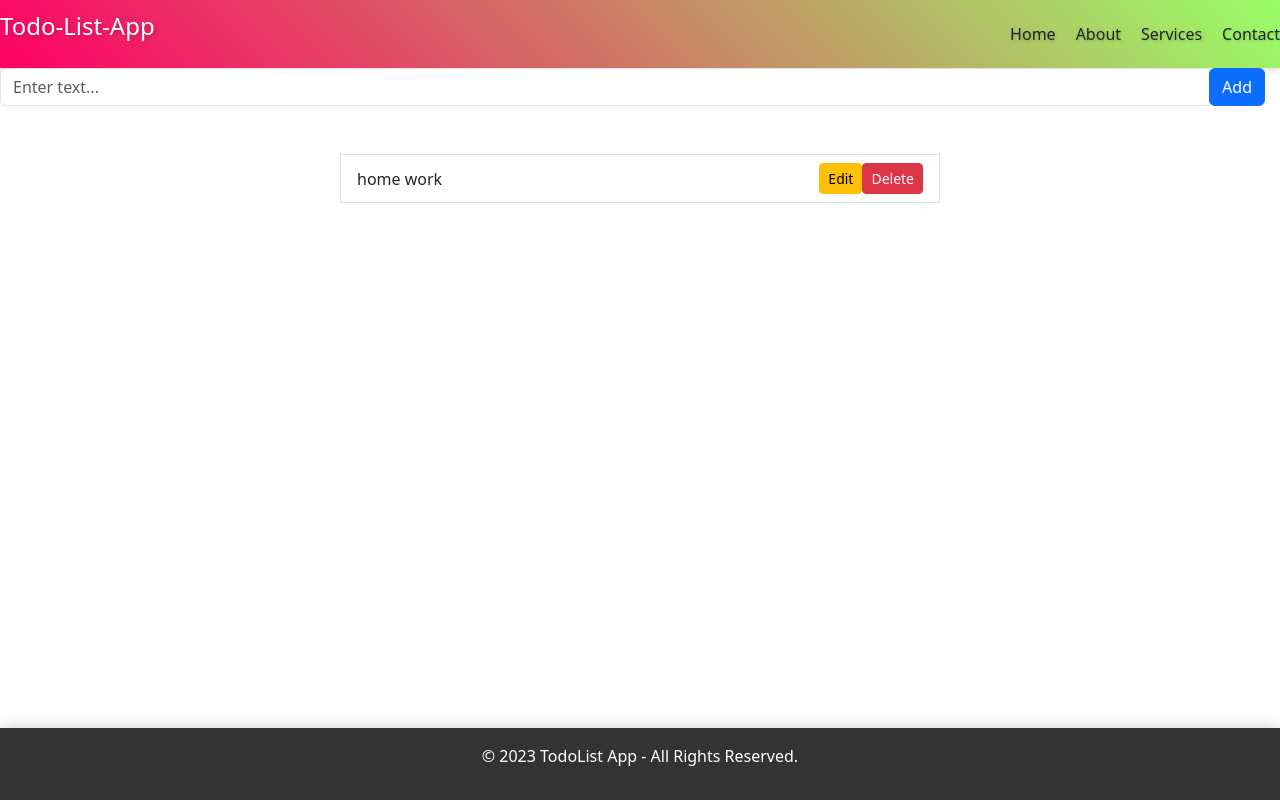
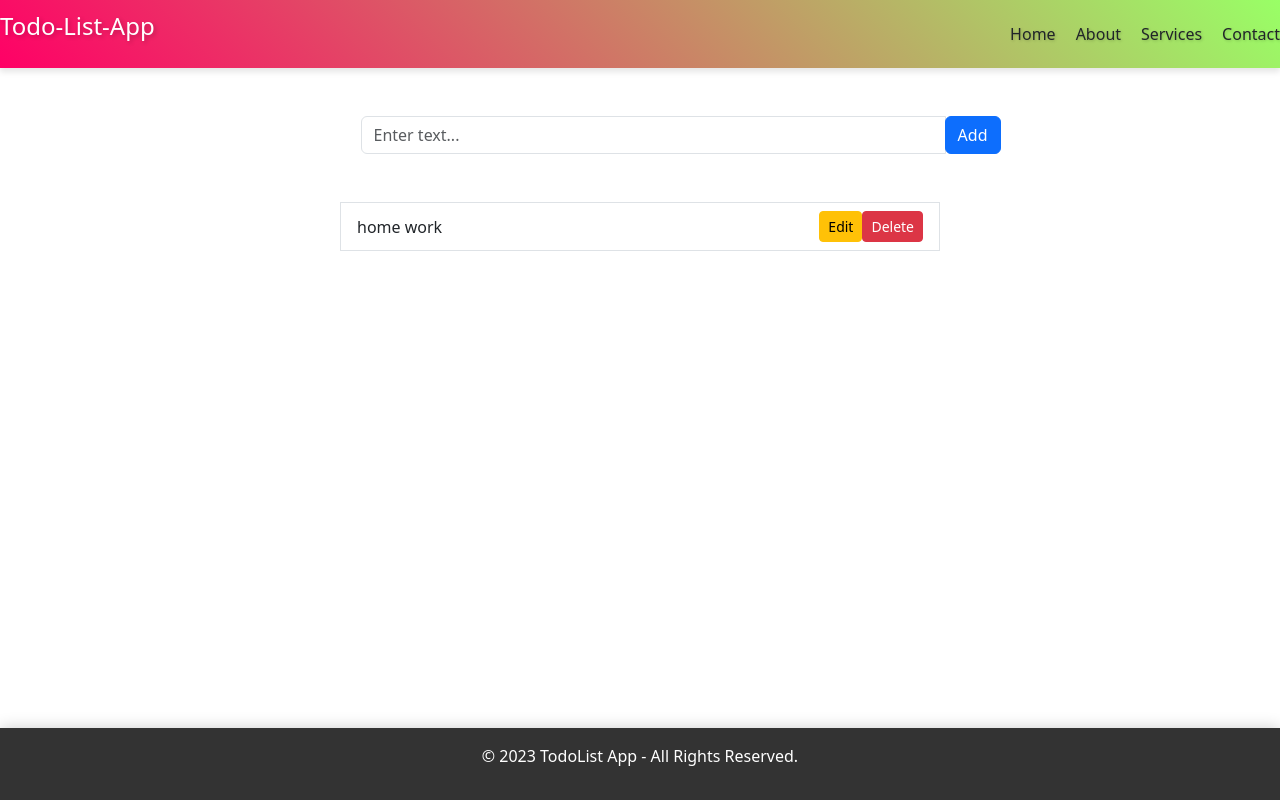
Before and after one commit to sivajisj/todo-list-redux, a React (Vite) app: page / in a window 1280 px wide. Built offline with nearby package versions, Linux system fonts and the light colour scheme.

Commit message:
Update Form.jsx

```diff
--- a/src/components/Form.jsx
+++ b/src/components/Form.jsx
@@ -19,8 +19,9 @@ const Todo = () => {
 
 
     return (
-    <div className='sj '>
-      <div className="input-group child ">
+      <center>
+<div className='conatiner sj mt-5 w-50'>
+      <div className="input-group mx-5">
       <input type="text" class="form-control" value={todoTitle} onChange={(e)=>{
         e.preventDefault();
         setTodoTitle(e.target.value)
@@ -31,6 +32,8 @@ const Todo = () => {
     </div>
       </div>
     </div>
+      </center>
+
   )
 }
 
```
